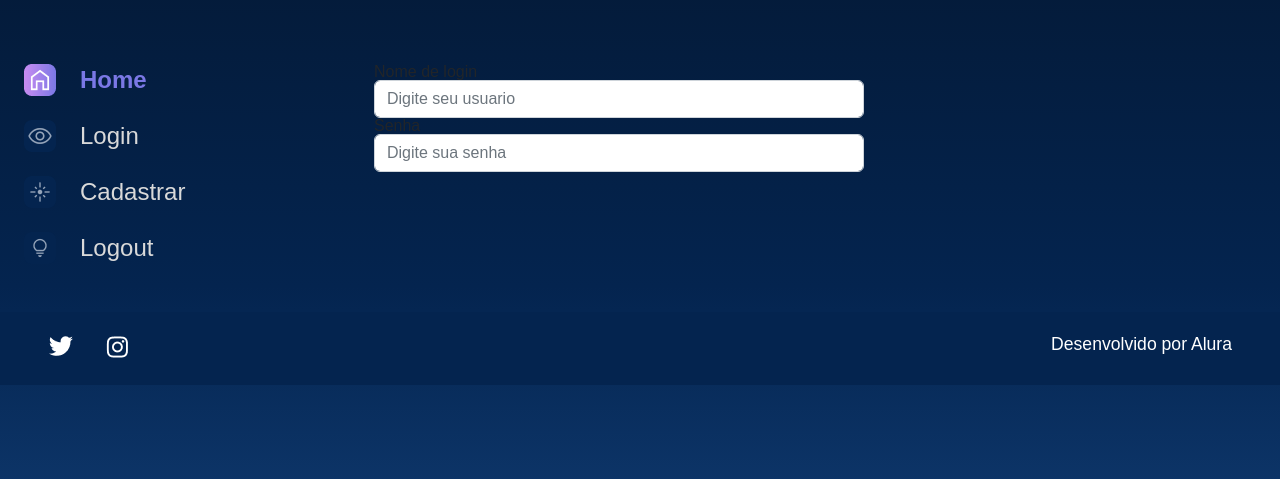
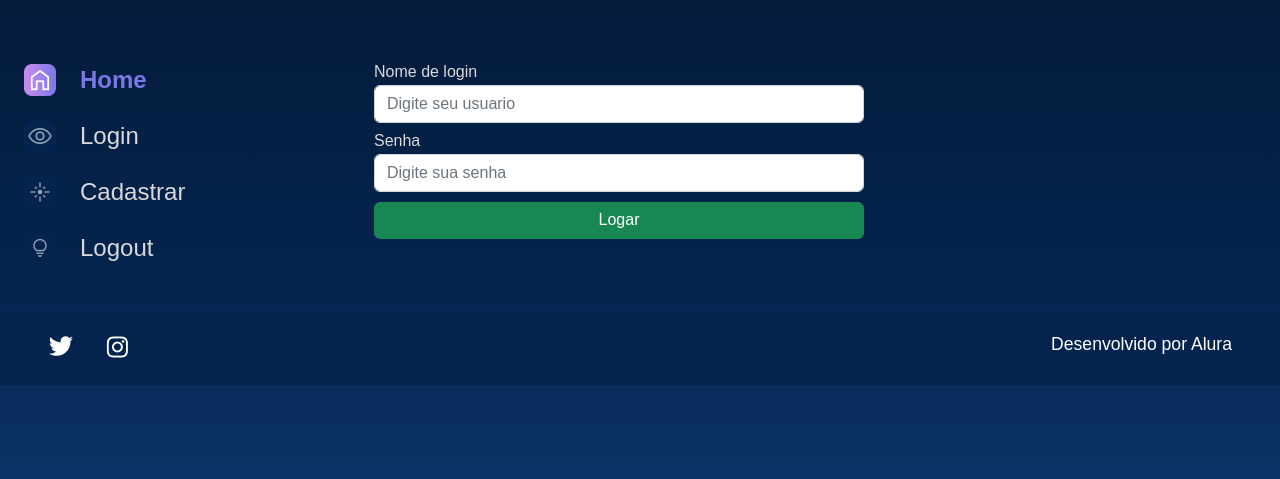
Before and after one commit to danielcosta010/Django--templates-e-boas-praticas, a Django app: template templates/usuarios/login.html in a window 1280 px wide. Shown: the part 114-593 px from the top of the page. Run offline with Django 5.2, Linux system fonts and the light colour scheme; the template is opened without the code that fills it: values that come from a table or form of the project are taken from there, others are empty; parts of the project's set-up code (start-up, migrations or seed data) failed here and were passed over.

Commit message:
Estilizando formulario

```diff
--- a/templates/usuarios/login.html
+++ b/templates/usuarios/login.html
@@ -45,11 +45,14 @@
                     {% csrf_token %}
                     <div class="row">
                        {% for field in form.visible_fields %}
-                        <div>
-                            <label for="{{ field.id_for_label }}">{{ field.label }}</label>
+                        <div class="col-12 col-lg-12" style="margin-bottom: 10px;">
+                            <label for="{{ field.id_for_label }}" style="color: #D9D9D9; margin-bottom: 5px;">{{ field.label }}</label>
                             {{ field }}
                         </div>
                        {% endfor %}
+                    </div>
+                    <div>
+                        <button type="submit" class="btn btn-success col-12" style="padding-top: 5px;">Logar</button>
                     </div>
                 </form>
             </section>
```
